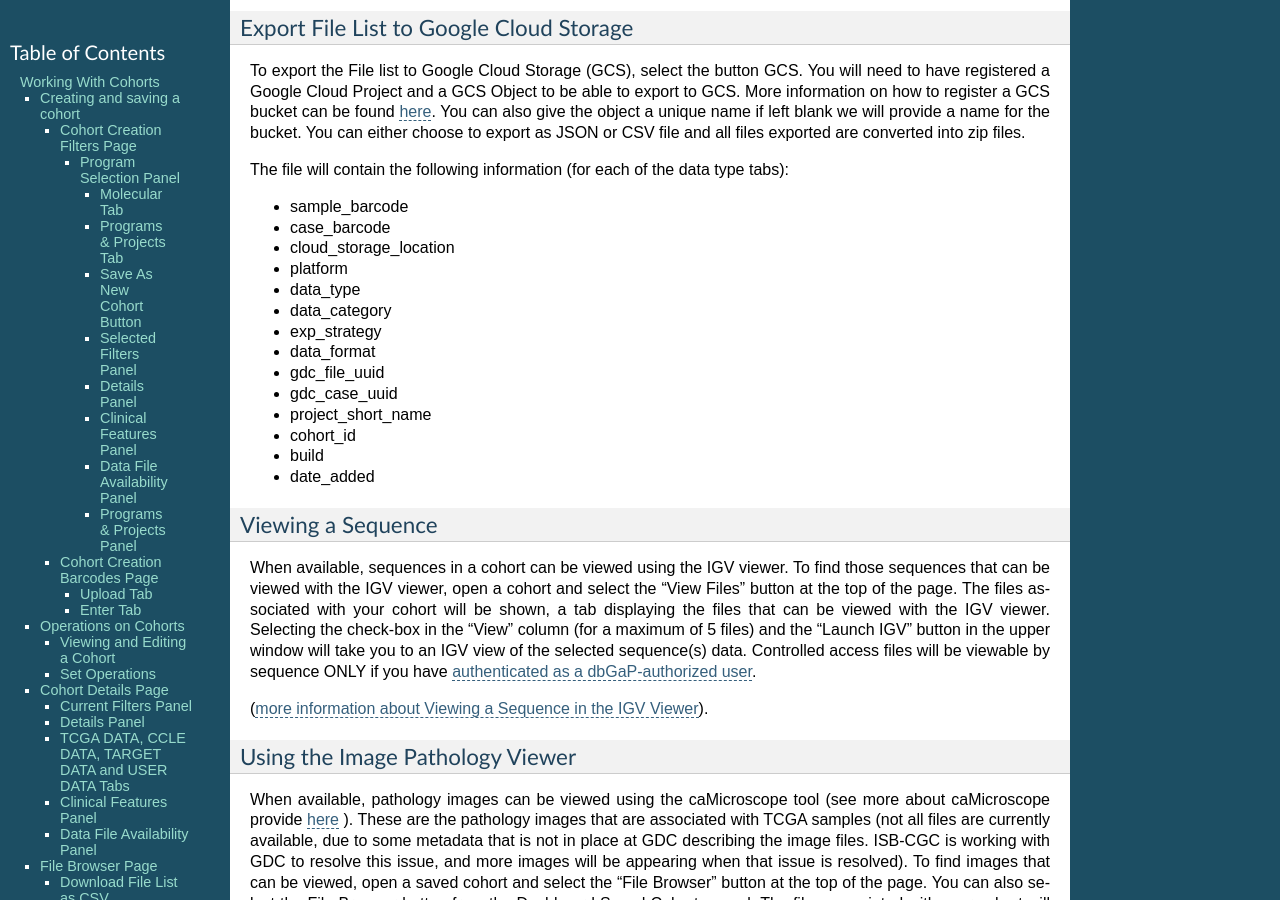
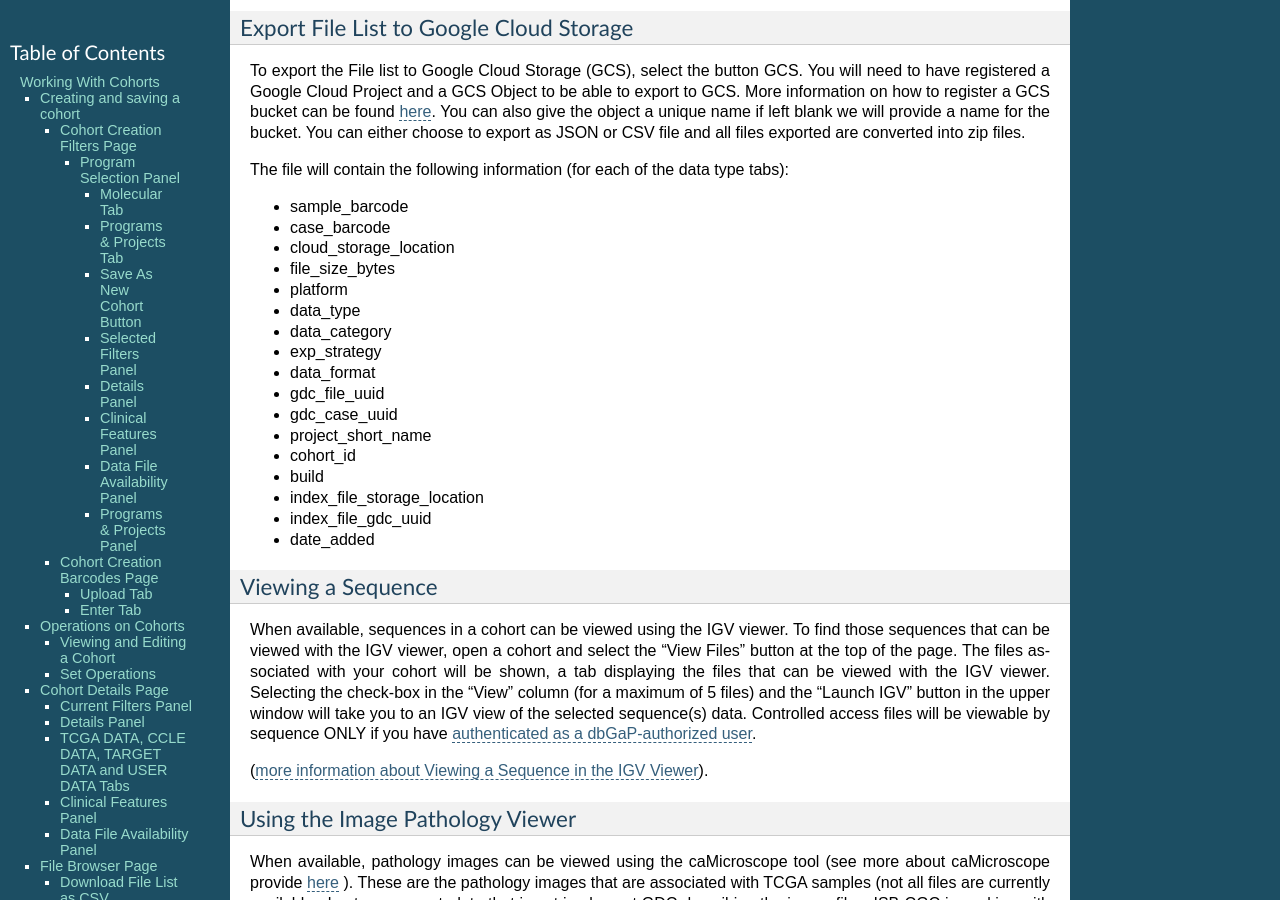
Before and after one commit to isb-cgc/readthedocs, a Sphinx documentation site: the page built from docs/source/sections/webapp/Saved-Cohorts.rst, in a window 1280 px wide and 900 px high, scrolled down 10425 px. Built offline with Sphinx 7.4.7, drawn with Linux system fonts in a browser that asks for light colours; pages that are not in the unit, such as notebooks, are missing from menus.

Commit message:
updated export to GCS

```diff
--- a/docs/source/sections/webapp/Saved-Cohorts.rst
+++ b/docs/source/sections/webapp/Saved-Cohorts.rst
@@ -467,6 +467,7 @@ The file will contain the following information (for each of the data type tabs)
 * sample_barcode
 * case_barcode
 * cloud_storage_location
+* file_size_bytes
 * platform
 * data_type
 * data_category
@@ -477,6 +478,8 @@ The file will contain the following information (for each of the data type tabs)
 * project_short_name
 * cohort_id
 * build
+* index_file_storage_location
+* index_file_gdc_uuid
 * date_added
 
 Viewing a Sequence
```
